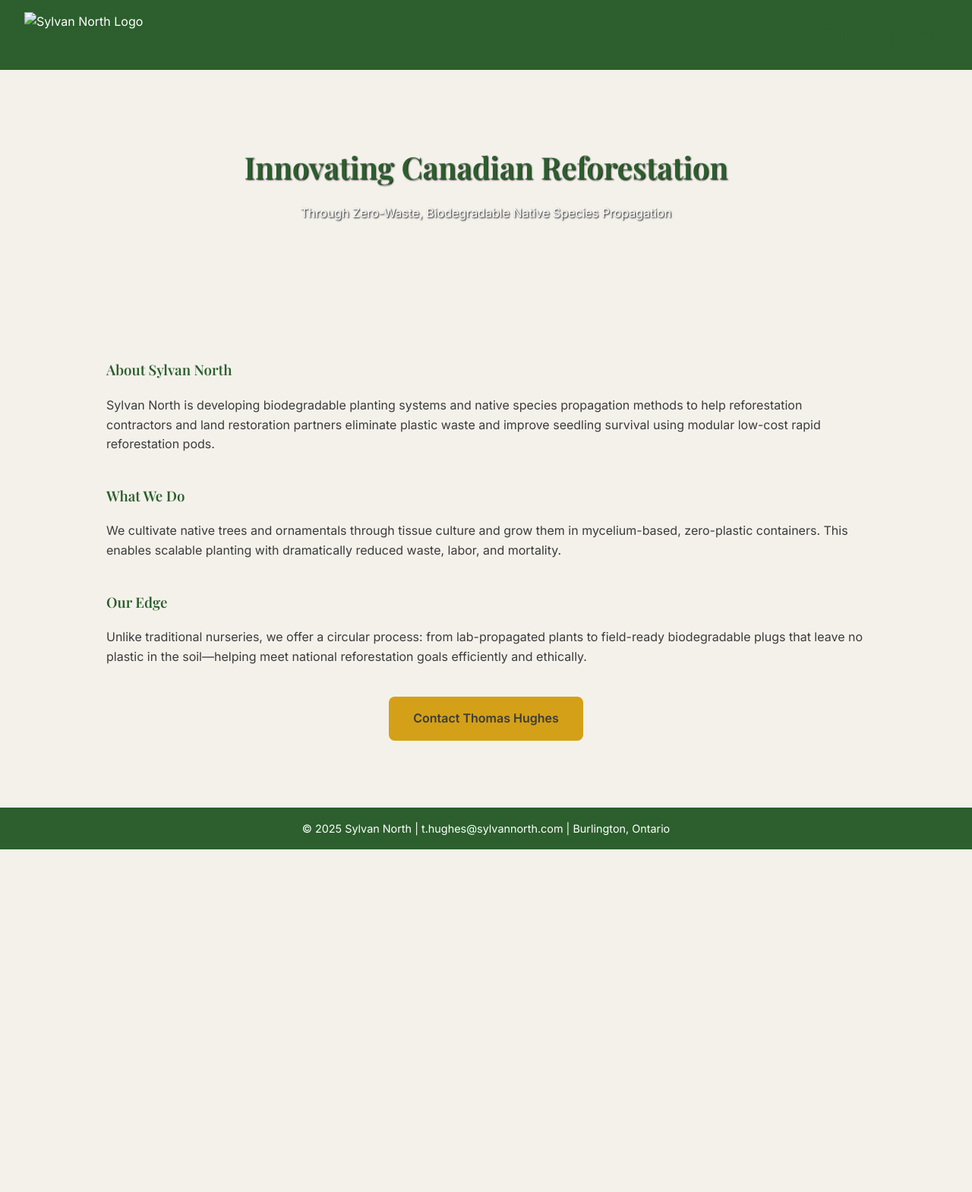
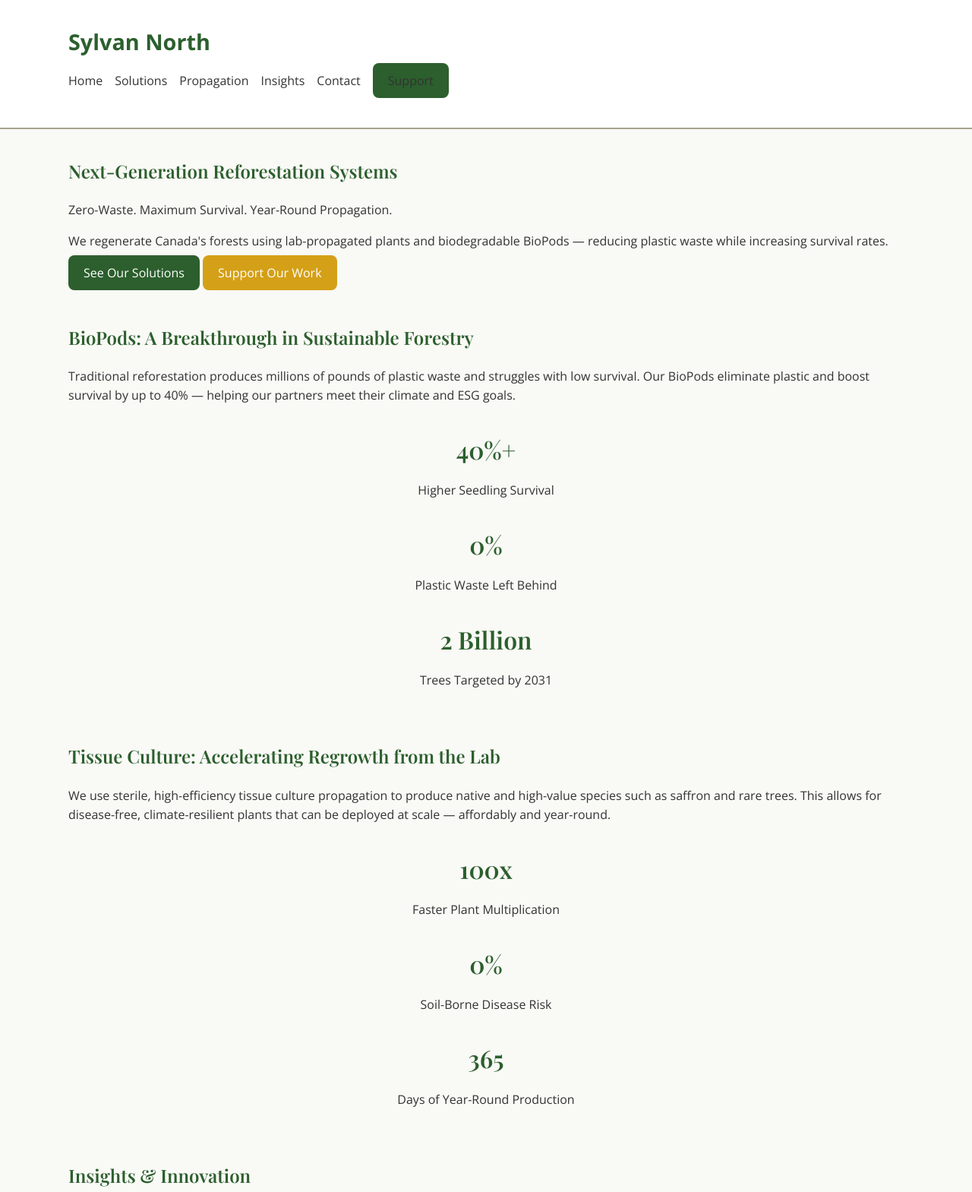
Before and after one commit to Cashgpt/Newnorth, a plain HTML site: page index.html in a window 1280 px wide. Shown: the top 1569 px of the page at 76% size. Before the commit the page ends 1118 px from the top, so only its background shows below. Drawn offline with nearby package versions, Linux system fonts and the light colour scheme; files that its build step writes are made by us from their sources.

Commit message:
Update index.html

```diff
--- a/index.html
+++ b/index.html
@@ -3,124 +3,116 @@
 <head>
   <meta charset="UTF-8" />
   <meta name="viewport" content="width=device-width, initial-scale=1.0" />
-  <title>Sylvan North</title>
-  <link href="https://fonts.googleapis.com/css2?family=Playfair+Display:wght@600&family=Inter:wght@400;600&display=swap" rel="stylesheet">
-  <link rel="stylesheet" href="style.css" />
-  <style>
-    :root {
-      --primary: #2C5F2D;
-      --accent: #D4A017;
-      --neutral: #F4F1EB;
-      --blue: #6CAED9;
-      --white: #ffffff;
-      --gray: #3B3B3B;
-    }
 
-    body {
-      font-family: 'Inter', sans-serif;
-      margin: 0;
-      background-color: var(--neutral);
-      color: var(--gray);
-    }
+  <title>Sylvan North Forestry | Regenerative Plant Propagation & BioPods</title>
+  <meta name="description" content="Sylvan North pioneers zero-waste reforestation through tissue culture propagation and biodegradable BioPods. Regenerating Canada's forests with scalable solutions." />
 
-    header {
-      background-color: var(--primary);
-      color: var(--white);
-      padding: 1rem 2rem;
-      display: flex;
-      align-items: center;
-      justify-content: space-between;
-    }
+  <!-- Open Graph -->
+  <meta property="og:title" content="Sylvan North Forestry | Regenerative Plant Propagation & BioPods" />
+  <meta property="og:description" content="Pioneering scalable, zero-waste solutions for Canada's forest regeneration. Empowering climate action through BioPod and lab-driven propagation innovation." />
+  <meta property="og:image" content="https://sylvannorth.com/assets/forest-preview.jpg" />
+  <meta property="og:url" content="https://sylvannorth.com" />
+  <meta property="og:type" content="website" />
 
-    header img {
-      height: 60px;
-    }
+  <!-- Twitter Card -->
+  <meta name="twitter:card" content="summary_large_image" />
+  <meta name="twitter:title" content="Sylvan North Forestry | Regenerative Plant Propagation & BioPods" />
+  <meta name="twitter:description" content="Canada's leading zero-waste plant propagation company using BioPods and tissue culture." />
+  <meta name="twitter:image" content="https://sylvannorth.com/assets/forest-preview.jpg" />
 
-    header h1 {
-      font-family: 'Playfair Display', serif;
-      font-size: 1.8rem;
-      margin: 0;
-    }
+  <!-- Fonts -->
+  <link href="https://fonts.googleapis.com/css2?family=Playfair+Display:wght@600&family=Open+Sans:wght@400;700&display=swap" rel="stylesheet" />
 
-    .hero {
-      background: url('assets/forest-hero.jpg') no-repeat center center/cover;
-      color: var(--white);
-      text-shadow: 1px 1px 2px #000;
-      padding: 6rem 2rem;
-      text-align: center;
-    }
+  <!-- Main CSS -->
+  <link rel="stylesheet" href="css/style.css" />
+</head>
 
-    .hero h2 {
-      font-size: 2.5rem;
-      margin: 0;
-    }
+<body>
+  <header class="site-header" role="banner">
+    <div class="container">
+      <div class="logo" aria-label="Sylvan North Logo">Sylvan North</div>
+      <nav class="site-nav" role="navigation" aria-label="Main navigation">
+        <ul>
+          <li><a href="index.html">Home</a></li>
+          <li><a href="#solutions">Solutions</a></li>
+          <li><a href="#propagation">Propagation</a></li>
+          <li><a href="blog.html">Insights</a></li>
+          <li><a href="#contact">Contact</a></li>
+          <li><a class="btn-primary" href="#support">Support</a></li>
+        </ul>
+      </nav>
+    </div>
+  </header>
 
-    .content {
-      padding: 3rem 2rem;
-      max-width: 1000px;
-      margin: auto;
-    }
+  <main>
+    <section class="hero" aria-labelledby="hero-heading">
+      <div class="container">
+        <h1 id="hero-heading">Next-Generation Reforestation Systems</h1>
+        <p>Zero-Waste. Maximum Survival. Year-Round Propagation.</p>
+        <p>We regenerate Canada's forests using lab-propagated plants and biodegradable BioPods — reducing plastic waste while increasing survival rates.</p>
+        <a href="#solutions" class="btn-primary">See Our Solutions</a>
+        <a href="#support" class="btn-secondary">Support Our Work</a>
+      </div>
+    </section>
 
-    .section {
-      margin-bottom: 2.5rem;
-    }
+    <section id="solutions" class="solutions" aria-labelledby="solutions-heading">
+      <div class="container">
+        <h2 id="solutions-heading">BioPods: A Breakthrough in Sustainable Forestry</h2>
+        <p>Traditional reforestation produces millions of pounds of plastic waste and struggles with low survival. Our BioPods eliminate plastic and boost survival by up to 40% — helping our partners meet their climate and ESG goals.</p>
+        <div class="metrics">
+          <div class="metric"><h3>40%+</h3><p>Higher Seedling Survival</p></div>
+          <div class="metric"><h3>0%</h3><p>Plastic Waste Left Behind</p></div>
+          <div class="metric"><h3>2 Billion</h3><p>Trees Targeted by 2031</p></div>
+        </div>
+      </div>
+    </section>
 
-    .cta {
-      background-color: var(--accent);
-      color: var(--gray);
-      padding: 1rem 2rem;
-      text-align: center;
-      font-weight: bold;
-      border-radius: 8px;
-      text-decoration: none;
-      display: inline-block;
-    }
+    <section id="propagation" class="propagation" aria-labelledby="propagation-heading">
+      <div class="container">
+        <h2 id="propagation-heading">Tissue Culture: Accelerating Regrowth from the Lab</h2>
+        <p>We use sterile, high-efficiency tissue culture propagation to produce native and high-value species such as saffron and rare trees. This allows for disease-free, climate-resilient plants that can be deployed at scale — affordably and year-round.</p>
+        <div class="metrics">
+          <div class="metric"><h3>100x</h3><p>Faster Plant Multiplication</p></div>
+          <div class="metric"><h3>0%</h3><p>Soil-Borne Disease Risk</p></div>
+          <div class="metric"><h3>365</h3><p>Days of Year-Round Production</p></div>
+        </div>
+      </div>
+    </section>
 
-    footer {
-      background-color: var(--primary);
-      color: var(--white);
-      padding: 1rem 2rem;
-      text-align: center;
-      font-size: 0.9rem;
-    }
-  </style>
-</head>
-<body>
+    <section class="blog-highlight" aria-labelledby="insights-heading">
+      <div class="container">
+        <h2 id="insights-heading">Insights & Innovation</h2>
+        <p>Explore the science, partnerships, and Indigenous-led strategies shaping the future of reforestation in Canada.</p>
+        <div class="blog-cards">
+          <div class="blog-card">
+            <h3><a href="post-1.html">The Hidden Plastic Crisis in Reforestation</a></h3>
+            <p>Learn the environmental cost of traditional reforestation and how scalable innovation can fix it.</p>
+          </div>
+          <div class="blog-card">
+            <h3><a href="post-2.html">Indigenous-Led Restoration: The Future of Forest Sustainability</a></h3>
+            <p>True climate recovery requires Indigenous leadership, collaboration, and respect.</p>
+          </div>
+        </div>
+        <a href="blog.html" class="btn-secondary">Visit Our Blog</a>
+      </div>
+    </section>
 
-<header>
-  <img src="assets/sylvan-logo.png" alt="Sylvan North Logo">
-  <h1>Sylvan North</h1>
-</header>
+    <section id="support" class="support" aria-labelledby="support-heading">
+      <div class="container">
+        <h2 id="support-heading">Support Regenerative Forestry</h2>
+        <p>Your support powers the expansion of our tissue culture lab, seedling innovation, and zero-waste planting systems. Whether you're a grower, grantmaker, or eco-conscious investor, we'd love to connect.</p>
+        <iframe src="https://donorbox.org/embed/roots-of-change-support-local-reforestation-2" title="Support Sylvan North via Donorbox" frameborder="0" scrolling="no" height="900px" width="100%" style="max-width: 500px; min-width: 250px;" seamless></iframe>
+      </div>
+    </section>
+  </main>
 
-<section class="hero">
-  <h2>Innovating Canadian Reforestation</h2>
-  <p>Through Zero-Waste, Biodegradable Native Species Propagation</p>
-</section>
+  <footer id="contact" role="contentinfo">
+    <div class="container">
+      <p>&copy; 2025 Sylvan North Forestry. All rights reserved.</p>
+      <p>Contact us: <a href="mailto:info@sylvannorth.com">info@sylvannorth.com</a></p>
+    </div>
+  </footer>
 
-<div class="content">
-  <div class="section">
-    <h3>About Sylvan North</h3>
-    <p>Sylvan North is developing biodegradable planting systems and native species propagation methods to help reforestation contractors and land restoration partners eliminate plastic waste and improve seedling survival using modular low-cost rapid reforestation pods.</p>
-  </div>
-
-  <div class="section">
-    <h3>What We Do</h3>
-    <p>We cultivate native trees and ornamentals through tissue culture and grow them in mycelium-based, zero-plastic containers. This enables scalable planting with dramatically reduced waste, labor, and mortality.</p>
-  </div>
-
-  <div class="section">
-    <h3>Our Edge</h3>
-    <p>Unlike traditional nurseries, we offer a circular process: from lab-propagated plants to field-ready biodegradable plugs that leave no plastic in the soil—helping meet national reforestation goals efficiently and ethically.</p>
-  </div>
-
-  <div class="section" style="text-align: center;">
-    <a class="cta" href="mailto:t.hughes@sylvannorth.com">Contact Thomas Hughes</a>
-  </div>
-</div>
-
-<footer>
-  &copy; 2025 Sylvan North | t.hughes@sylvannorth.com | Burlington, Ontario
-</footer>
-
+  <script src="js/main.js"></script>
 </body>
 </html>
```
